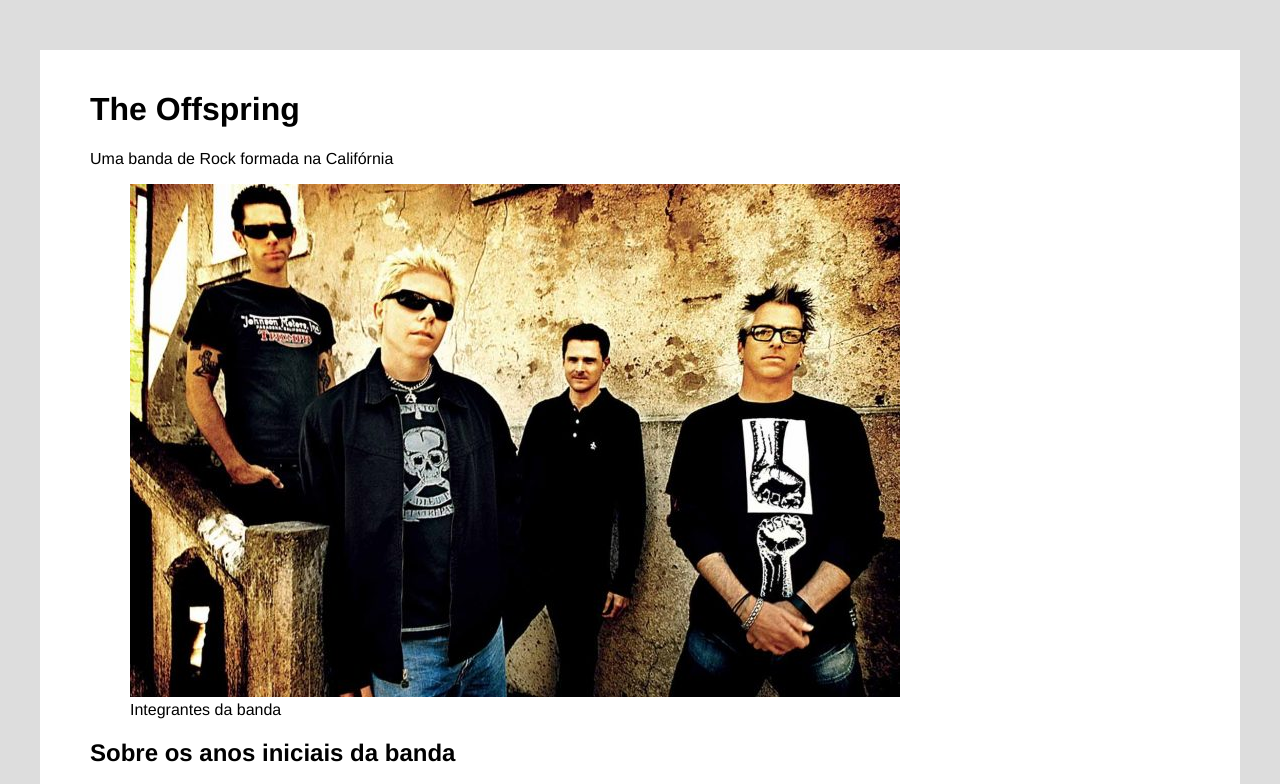
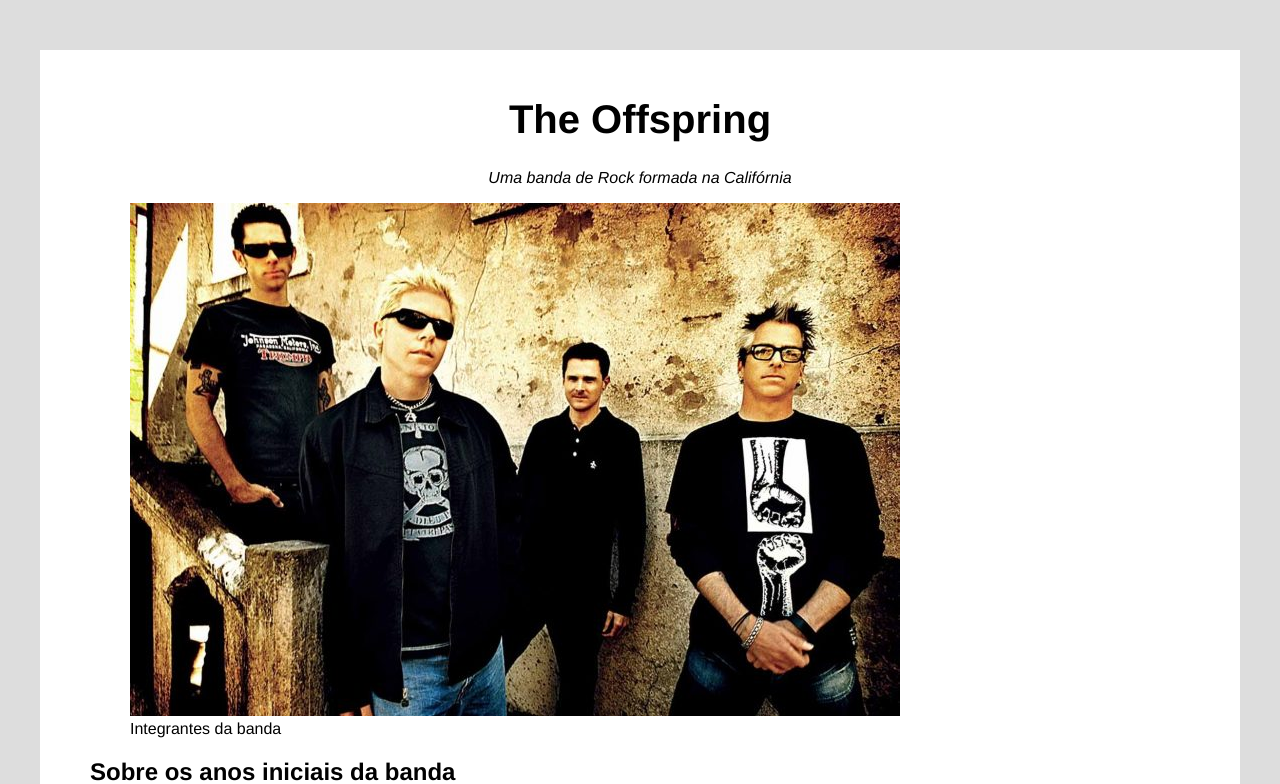
Before and after one commit to wilsongneto/Projeto_FrontEnd_1, a plain HTML site: page index.html in a window 1280 px wide. Shown: the top 784 px of the page. Drawn offline with Linux system fonts and the light colour scheme.

Commit message:
continuando estilização

```diff
--- a/css/style.css
+++ b/css/style.css
@@ -14,3 +14,15 @@ html {
 .bold {
     font-weight: bold;
 }
+
+.header {
+    text-align: center;
+}
+
+.main-title {
+    font-size: 40px;
+}
+
+.main-paragraph {
+    font-style: italic;
+}
```
